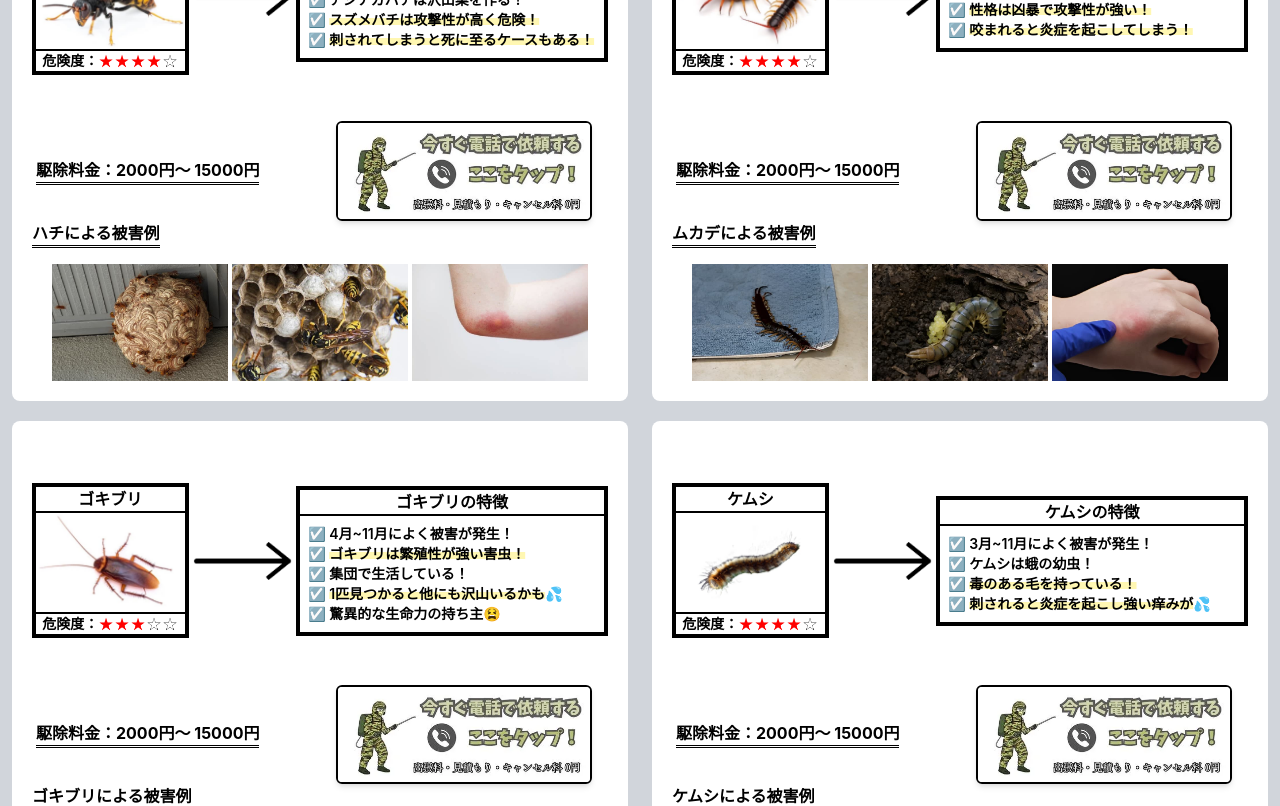
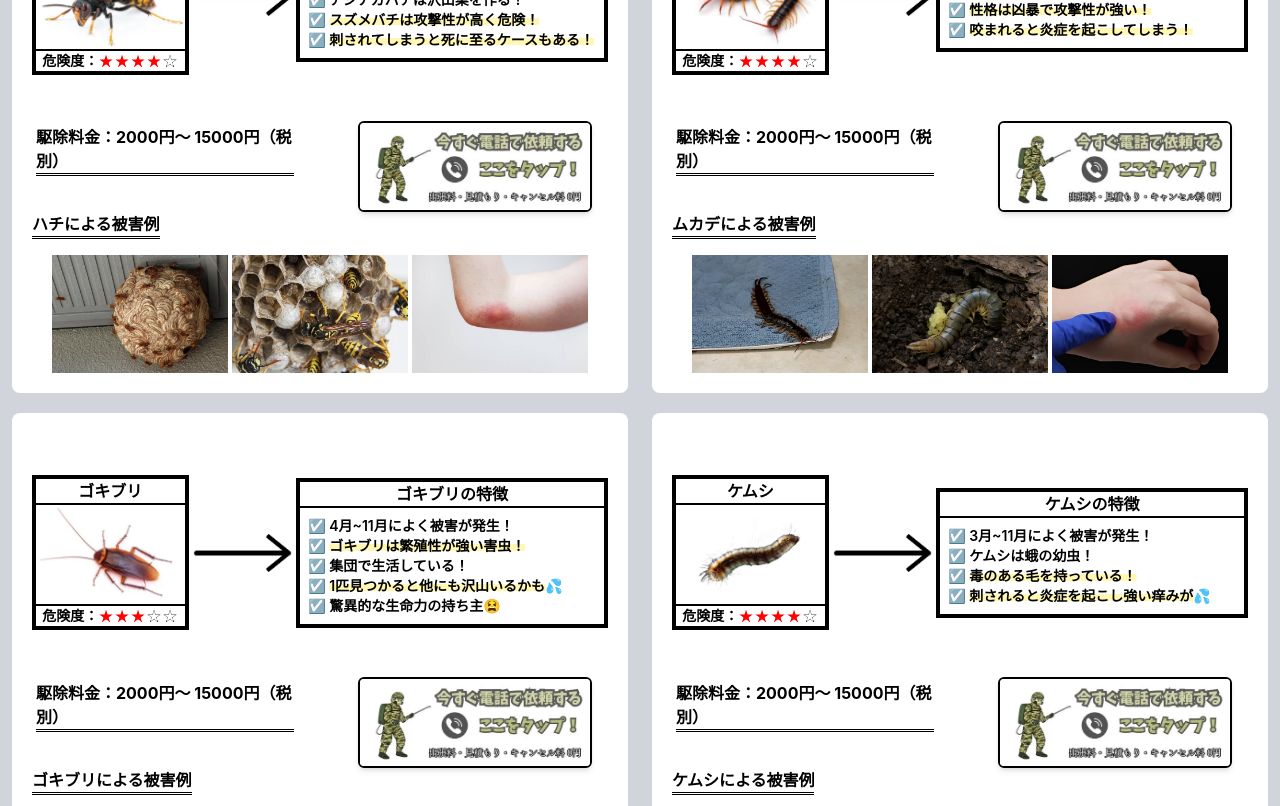
Before and after one commit to ss1119/gaityu-kujo-han, a React (Create React App) app: page / in a window 1280 px wide. Shown: the part 4160-4966 px from the top of the page. Built offline with nearby package versions, Linux system fonts and the light colour scheme.

Commit message:
費用修正

```diff
--- a/src/components/parts/DescriptionPC.tsx
+++ b/src/components/parts/DescriptionPC.tsx
@@ -66,9 +66,9 @@ export const DescriptionPC = (props: DescriptionEntity) => {
           <div className="flex items-end">
             <p className="inline-block border-double font-bold mb-9 mr-16">
               {props.highestPrice === 0
-                ? `駆除料金：${props.lowestPrice}円〜`
+                ? `駆除料金：${props.lowestPrice}円 / 1㎡（税別）`
                 : `駆除料金：${props.lowestPrice}円〜
-            ${props.highestPrice}円`}
+            ${props.highestPrice}円（税別）`}
             </p>
           </div>
           <Call />
--- a/src/components/parts/DescriptioniPhone.tsx
+++ b/src/components/parts/DescriptioniPhone.tsx
@@ -57,8 +57,8 @@ export const DescriptioniPhone = (props: DescriptionEntity) => {
             <br />
             <p className="inline-block border-double font-bold text-sm mb-4 xs:text-xs md:text-2xl">
               {props.highestPrice === 0
-                ? `${props.lowestPrice}円〜`
-                : `${props.lowestPrice}〜${props.highestPrice}円`}
+                ? `${props.lowestPrice}円 / 1㎡（税別）`
+                : `${props.lowestPrice}〜${props.highestPrice}円（税別）`}
             </p>
             <Call />
           </div>
--- a/src/utils/descriptions.tsx
+++ b/src/utils/descriptions.tsx
@@ -107,7 +107,7 @@ export const descriptionContents: DescriptionEntity[] = [
   },
   {
     name: "シロアリ",
-    lowestPrice: 20000,
+    lowestPrice: 2000,
     highestPrice: 0,
     risk: 3,
     discription: (
@@ -134,7 +134,7 @@ export const descriptionContents: DescriptionEntity[] = [
   },
   {
     name: "トコジラミ",
-    lowestPrice: 9500,
+    lowestPrice: 1000,
     highestPrice: 0,
     risk: 4,
     discription: (
```
